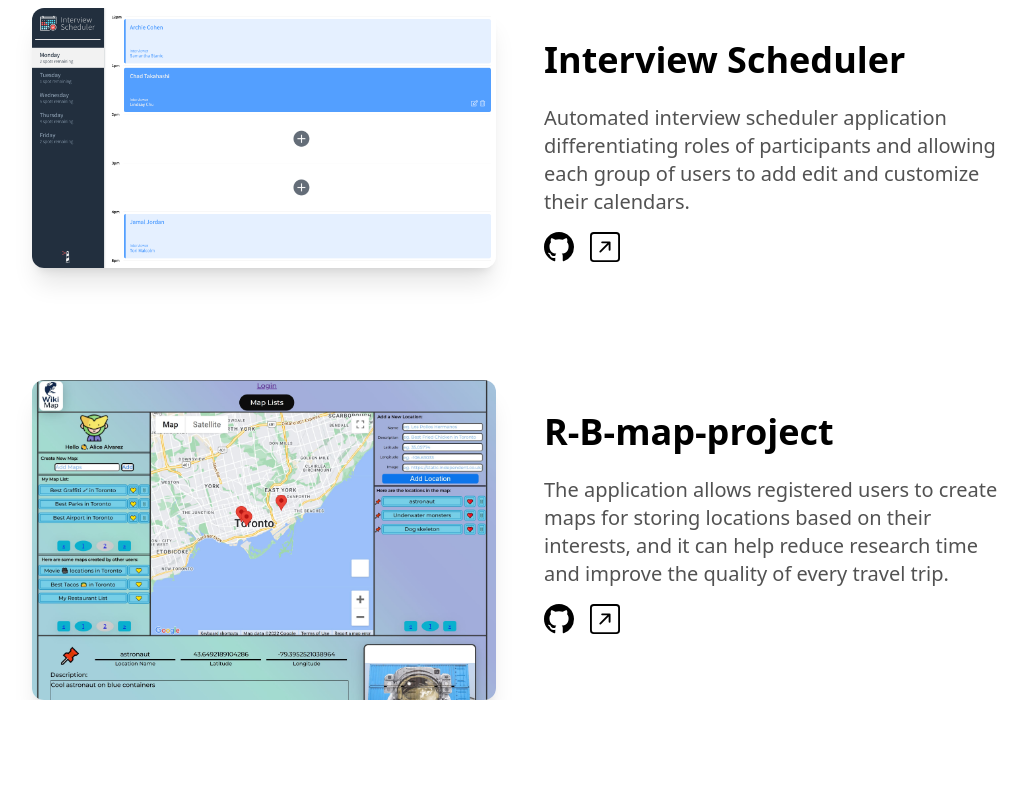
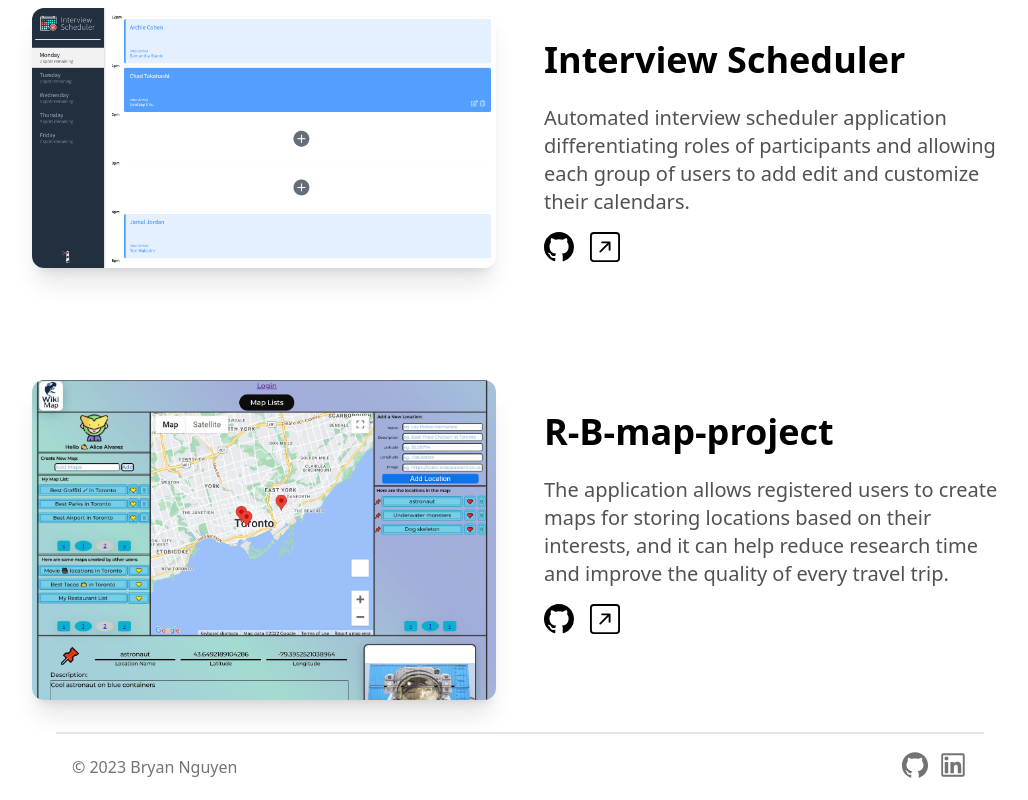
Before and after one commit to dungminhnguyen257/portfolio-project, a Next.js app: page / in a window 1280 px wide. Shown: the part 2400-3200 px from the top of the page, without its empty margins (120-1148 px from the left). Before the commit the page ends 3100 px from the top, so only its background shows below. Built offline with nearby package versions, Linux system fonts and the light colour scheme.

Commit message:
add footer

```diff
--- a/app/page.tsx
+++ b/app/page.tsx
@@ -1,6 +1,7 @@
 import HeroSection from "@/components/HeroSection";
 import { AboutSection } from "@/components/AboutSection";
 import ProjectsSection from "@/components/ProjectsSection";
+import Footer from "@/components/Footer";
 
 export default function Home() {
   return (
@@ -8,6 +9,7 @@
       <HeroSection />
       <AboutSection />
       <ProjectsSection />
+      <Footer />
     </main>
   );
 }
--- /dev/null
+++ b/components/Footer.tsx
@@ -0,0 +1,40 @@
+import React from "react";
+import { AiOutlineGithub, AiOutlineLinkedin } from "react-icons/ai";
+
+const Footer = () => {
+  return (
+    <footer className="mx-auto max-w-3xl px-4 sm:px-6 md:max-w-5xl ">
+      <hr className="w-full h-0.5 mx-auto mt-8 bg-neutral-200 border-0"></hr>
+      <div className="mx-auto  p-4 flex flex-col text-center text-neutral-900 md:flex-row md:justify-between">
+        <div className="flex flex-row items-center justify-center space-x-1 text-neutral-500 dark:text-neutral-100">
+          © 2023 Bryan Nguyen<a href="/" className="hover:underline"></a>
+        </div>
+        <div className="flex flex-row items-center justify-center space-x-2 mb-1">
+          <a
+            href="https://github.com/dungminhnguyen257?tab=overview&from=2023-07-01&to=2023-07-18"
+            rel="noreferrer"
+            target="_blank"
+          >
+            <AiOutlineGithub
+              className="hover:-translate-y-1 transition-transform cursor-pointer text-neutral-500 dark:text-neutral-100"
+              size={30}
+            />
+          </a>
+
+          <a
+            href="https://www.linkedin.com/in/minh-dung-nguyen-bryan-902493126/"
+            rel="noreferrer"
+            target="_blank"
+          >
+            <AiOutlineLinkedin
+              className="hover:-translate-y-1 transition-transform cursor-pointer text-neutral-500 dark:text-neutral-100"
+              size={30}
+            />
+          </a>
+        </div>
+      </div>
+    </footer>
+  );
+};
+
+export default Footer;
```
